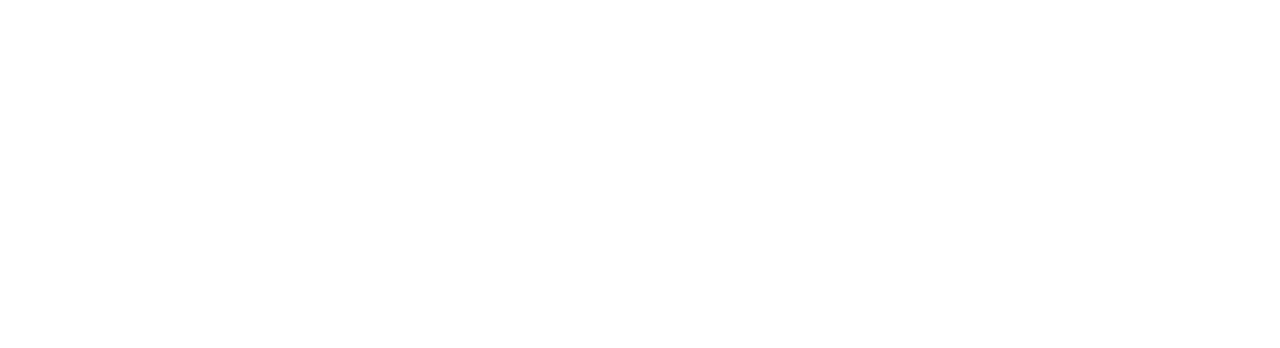
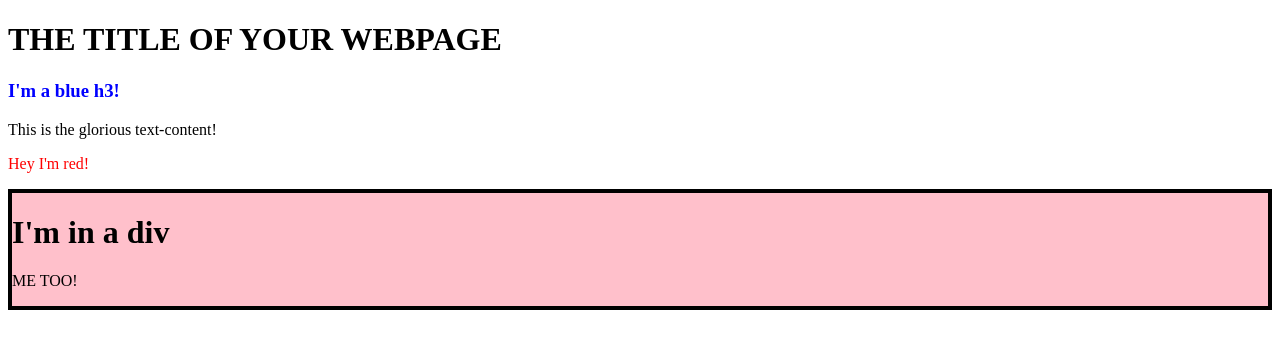
Before and after one commit to weifengtan/JS-Practice, a plain HTML site: page DOM/index.html in a window 1280 px wide. Drawn offline with Linux system fonts and the light colour scheme.

Commit message:
practiced with some DOM manipulation in js.js

```diff
--- a/DOM/index.html
+++ b/DOM/index.html
@@ -2,10 +2,13 @@
 <html lang = "en">
     <head>
         <meta charset="utf-8">
-        <title> dom practice </title>
-        <script src="javascript.js"></script>
+        <title> DOM practice </title>
+        <script src="javascript.js" defer></script>
     </head>
     <body>
-
+        <h1>
+            THE TITLE OF YOUR WEBPAGE
+        </h1>
+        <div id = "container"></div>
     </body>
 </html>
--- a/DOM/javascript.js
+++ b/DOM/javascript.js
@@ -0,0 +1,43 @@
+const container = document.querySelector("#container");
+
+const content = document.createElement("div");
+content.classList.add("content");
+content.textContent = "This is the glorious text-content!";
+container.appendChild(content);
+
+const redP = document.createElement("p");
+redP.setAttribute(
+    "style",
+    "color: red"
+);
+redP.classList.add("red-paragraph");
+redP.textContent = "Hey I'm red!";
+container.appendChild(redP);
+
+const headerThree = document.createElement("h3");
+headerThree.classList.add("blue-h3");
+headerThree.textContent = "I'm a blue h3!";
+headerThree.setAttribute(
+    "style",
+    "color: blue"
+);
+container.insertBefore(headerThree, content);
+
+const div = document.createElement("div");
+div.classList.add("black-border-div");
+div.setAttribute(
+    "style",
+    "border: 4px solid black; background-color: pink"
+);
+
+const headerOne = document.createElement("h1");
+headerOne.classList.add("black-div-h1");
+headerOne.textContent = "I'm in a div";
+div.appendChild(headerOne);
+
+const blackDivP = document.createElement("p");
+blackDivP.classList.add("black-div-p");
+blackDivP.textContent = "ME TOO!"
+div.appendChild(blackDivP);
+
+container.appendChild(div);
```
